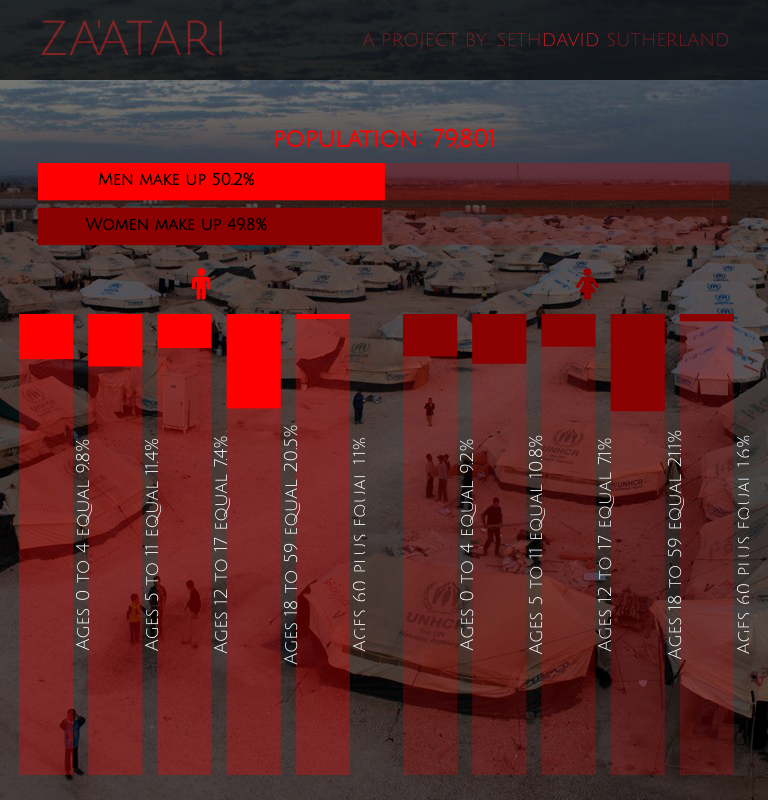
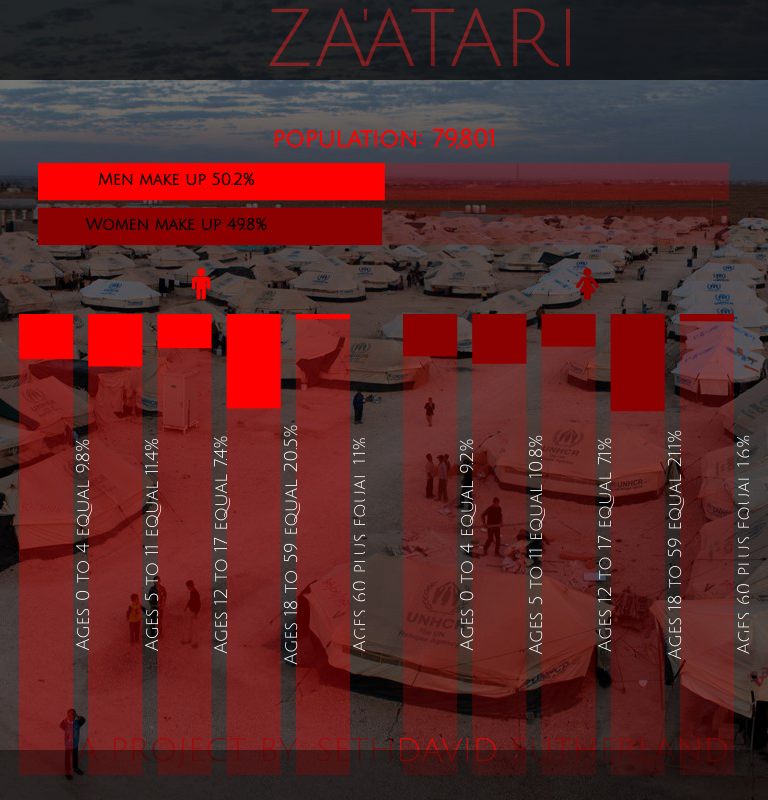
Before and after one commit to SethDS/d3Project, a website: page front/index.html in a window 768 px wide. Drawn offline with nearby package versions, Linux system fonts and the light colour scheme; a web font is replaced by a local one.

Commit message:
working on responsiveness

```diff
--- a/front/index.html
+++ b/front/index.html
@@ -33,6 +33,8 @@
 
 </div>
 
+<div class="bottom-name"></div>
+
 
 
 
--- a/front/stylesheet.css
+++ b/front/stylesheet.css
@@ -122,3 +122,48 @@ a {
     left: 25%;
     font-size: 2rem!important;
 }
+
+.bottom-name{
+    display: none;
+}
+
+
+/*MEDIA QUERIES*/
+@media screen
+and (min-device-width: 400px)
+and (max-device-width: 1000px)
+and (-webkit-min-device-pixel-ratio: 1) {
+
+    .title {
+        position: relative;
+        margin-left: auto;
+        margin-right: auto;
+        font-size: 5rem;
+        font-family: 'Julius Sans One', serif;
+        color: darkred;
+    }
+
+    .my-name{
+        position: fixed;
+        margin-right: auto;
+        margin-left: auto;
+        bottom: 0;
+        font-size: xx-large;
+        text-transform: uppercase;
+        font-family: 'Julius Sans One', sans-serif;
+        color: darkred;
+    }
+
+    .bottom-name{
+        display: inline;
+        position: fixed;
+        bottom: 0;
+        width: 100%;
+        height: 50px;
+        background-color: black;
+        color: darkred;
+        opacity: 0.4;
+        z-index: 3;
+    }
+
+}
```
